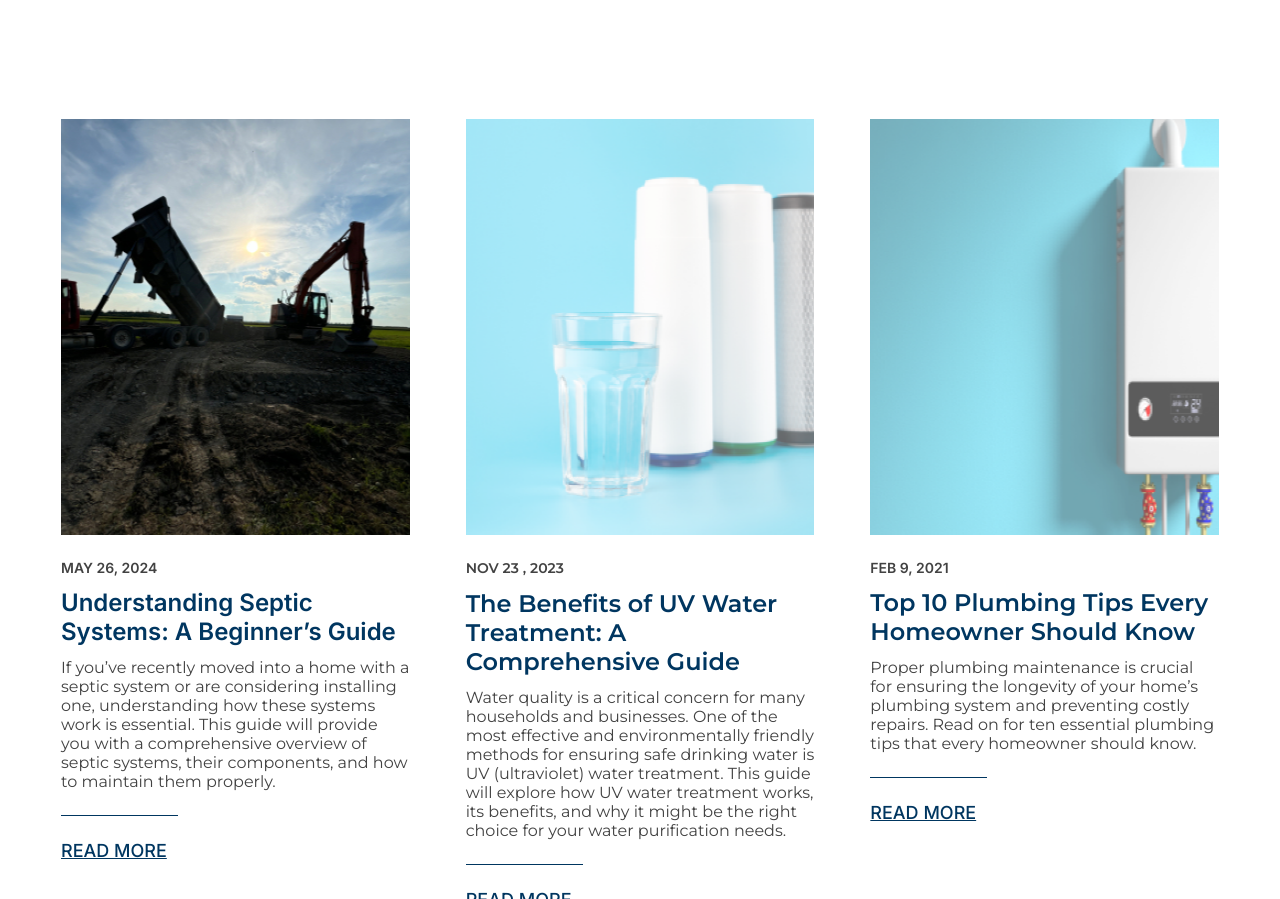
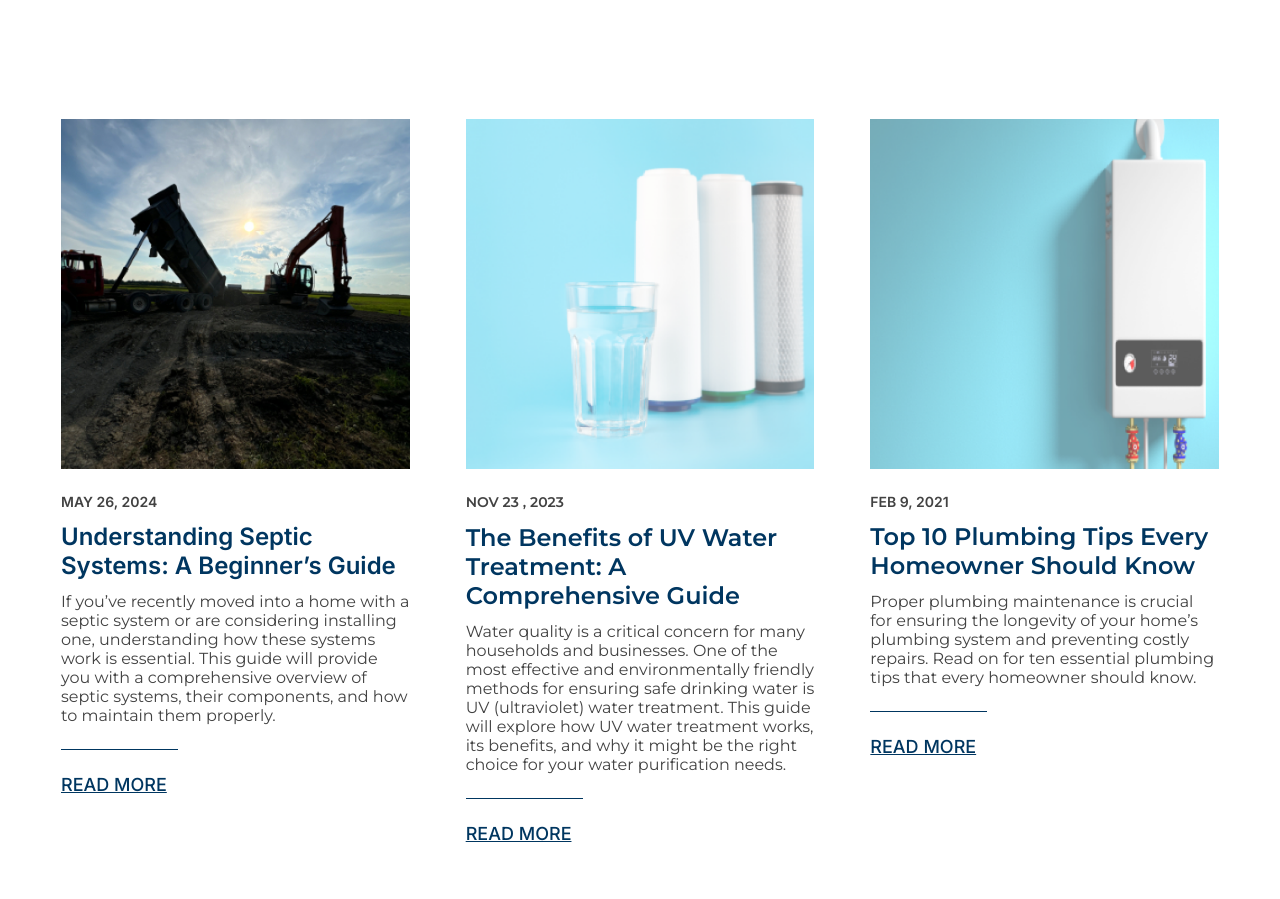
Before and after one commit to Reh1t/Williams-Blog, a Next.js app: page / in a window 1280 px wide. Shown: the part 370-1269 px from the top of the page. Built offline with nearby package versions, Linux system fonts and the light colour scheme.

Commit message:
updated index

```diff
--- a/components/frame-component.tsx
+++ b/components/frame-component.tsx
@@ -8,6 +8,7 @@ export type FrameComponentType = {
   mAY262024?: string;
   understandingSepticSystems?: string;
   ifYouveRecentlyMovedIntoAHom?: string;
+  url?: string;
 
   /** Style props */
   propFontFamily?: CSSProperties["fontFamily"];
@@ -26,6 +27,7 @@ const FrameComponent: NextPage<FrameComponentType> = ({
   propFontFamily1,
   propAlignSelf,
   ifYouveRecentlyMovedIntoAHom,
+  url,
 }) => {
   const mAY262024Style: CSSProperties = useMemo(() => {
     return {
@@ -44,14 +46,14 @@ const FrameComponent: NextPage<FrameComponentType> = ({
   const router = useRouter();
 
   const onREADMORETextClick = useCallback(() => {
-    router.push("/component");
+    router.push("url");
   }, [router]);
 
   return (
     <div
-      className={`flex-1 flex flex-col items-start justify-start gap-6 max-w-full shrink-0 text-left text-sm text-darkslategray font-inter ${className}`}
+      className={`flex-1 flex flex-col items-start justify-start gap-6 max-w-full min-w-44 shrink-0 text-left text-sm text-darkslategray font-inter ${className}`}
     >
-      <div className="self-stretch h-[415.5px] flex flex-col items-start justify-start">
+      <div className="self-stretch h-[350px] flex flex-col items-start justify-start">
         <img
           className="self-stretch flex-1 relative max-w-full overflow-hidden max-h-full object-cover"
           loading="lazy"
--- a/pages/index.tsx
+++ b/pages/index.tsx
@@ -14,6 +14,7 @@ const BlogWilliams: NextPage = () => {
         <FrameComponent
           rectangle124="/rectangle-124@2x.png"
           mAY262024="MAY 26, 2024"
+          url="/septic-system"
           understandingSepticSystems="Understanding Septic Systems: A Beginner’s Guide"
           ifYouveRecentlyMovedIntoAHom="If you’ve recently moved into a home with a septic system or are considering installing one, understanding how these systems work is essential. This guide will provide you with a comprehensive overview of septic systems, their components, and how to maintain them properly. "
         />
@@ -25,6 +26,7 @@ const BlogWilliams: NextPage = () => {
           understandingSepticSystems="The Benefits of UV Water Treatment: A Comprehensive Guide"
           propFontFamily1="Montserrat"
           propAlignSelf="stretch"
+          url="/uv-water-treatment"
           ifYouveRecentlyMovedIntoAHom="Water quality is a critical concern for many households and businesses. One of the most effective and environmentally friendly methods for ensuring safe drinking water is UV (ultraviolet) water treatment. This guide will explore how UV water treatment works, its benefits, and why it might be the right choice for your water purification needs."
         />
         <FrameComponent
@@ -35,6 +37,7 @@ const BlogWilliams: NextPage = () => {
           understandingSepticSystems="Top 10 Plumbing Tips Every Homeowner Should Know"
           propFontFamily1="Montserrat"
           propAlignSelf="stretch"
+          url="/plumbing-tips"
           ifYouveRecentlyMovedIntoAHom="Proper plumbing maintenance is crucial for ensuring the longevity of your home’s plumbing system and preventing costly repairs. Read on for ten essential plumbing tips that every homeowner should know."
         />
       </section>
```
